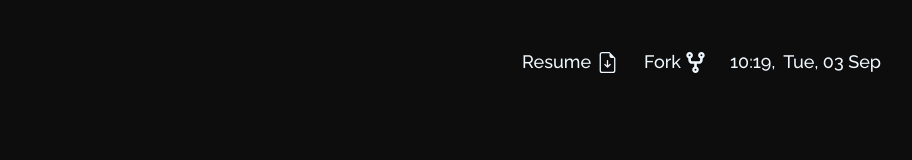
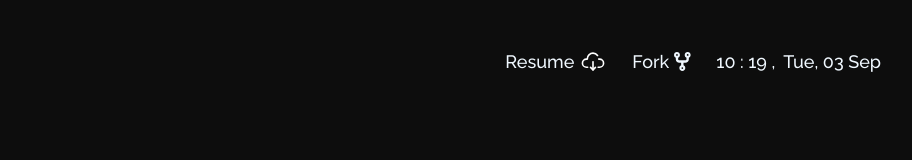
Before and after one commit to makersmecca/Portfolio, a React (Vite) app: page / in a window 1280 px wide. Shown: the top 160 px of the page, without its empty margins (271-1183 px from the left). Built offline with nearby package versions, Linux system fonts and the light colour scheme; a web font is replaced by a local one.

Commit message:
minor changes

```diff
--- a/src/Components/DateTime.jsx
+++ b/src/Components/DateTime.jsx
@@ -16,12 +16,12 @@ const DisplayDateTime = () => {
           <span>0{currentTime.getHours()}</span>
         ) : (
           <span>{currentTime.getHours()}</span>
-        )}
-        :
+        )}{" "}
+        <span>:</span>{" "}
         {currentTime.getMinutes() < 10 ? (
           <span>0{currentTime.getMinutes()}</span>
         ) : (
-          <span>{currentTime.getMinutes()},</span>
+          <span>{currentTime.getMinutes()} ,</span>
         )}
         <span className="px-2">
           {currentTime.toDateString().substring(0, 3)},{" "}
--- a/src/Components/DownloadResume.jsx
+++ b/src/Components/DownloadResume.jsx
@@ -10,6 +10,55 @@ const DownloadResume = () => {
         Resume
         <svg
           xmlns="http://www.w3.org/2000/svg"
+          x="0px"
+          y="0px"
+          width="30"
+          height="30"
+          viewBox="0 0 48 48"
+          className="ms-1 pt-0 me-1 pb-1"
+        >
+          <path
+            fill="none"
+            stroke="#fff"
+            strokeLinecap="round"
+            strokeLinejoin="round"
+            strokeMiterlimit="10"
+            strokeWidth="3"
+            d="M32.4,13.8c-1.9-2.6-5-4.3-8.4-4.3c-5.8,0-10.5,4.7-10.5,10.5v0.5H12c-4.1,0-7.5,3.4-7.5,7.5s3.4,7.5,7.5,7.5	h2.1"
+          ></path>
+          <path
+            fill="none"
+            stroke="#fff"
+            strokeLinecap="round"
+            strokeLinejoin="round"
+            strokeMiterlimit="10"
+            strokeWidth="3"
+            d="M33.5,35.5H36c4.1,0,7.5-3.4,7.5-7.5s-3.4-7.5-7.5-7.5h-1.5"
+          ></path>
+          <polyline
+            fill="none"
+            stroke="#fff"
+            strokeLinecap="round"
+            strokeLinejoin="round"
+            strokeMiterlimit="10"
+            strokeWidth="3"
+            points="28.5,35.8 24,40.3 19.5,35.8"
+          ></polyline>
+          <line
+            x1="24"
+            x2="24"
+            y1="25.3"
+            y2="40.3"
+            fill="none"
+            stroke="#fff"
+            strokeLinecap="round"
+            strokeLinejoin="round"
+            strokeMiterlimit="10"
+            strokeWidth="3"
+          ></line>
+        </svg>
+        {/* <svg
+          xmlns="http://www.w3.org/2000/svg"
           width="25"
           height="25"
           fill="currentColor"
@@ -18,7 +67,7 @@ const DownloadResume = () => {
         >
           <path d="M8.5 6.5a.5.5 0 0 0-1 0v3.793L6.354 9.146a.5.5 0 1 0-.708.708l2 2a.5.5 0 0 0 .708 0l2-2a.5.5 0 0 0-.708-.708L8.5 10.293z" />
           <path d="M14 14V4.5L9.5 0H4a2 2 0 0 0-2 2v12a2 2 0 0 0 2 2h8a2 2 0 0 0 2-2M9.5 3A1.5 1.5 0 0 0 11 4.5h2V14a1 1 0 0 1-1 1H4a1 1 0 0 1-1-1V2a1 1 0 0 1 1-1h5.5z" />
-        </svg>
+        </svg> */}
       </a>
     </div>
   );
--- a/src/Components/ForkGithub.jsx
+++ b/src/Components/ForkGithub.jsx
@@ -10,8 +10,8 @@ const ForkGithub = () => {
         Fork
         <svg
           xmlns="http://www.w3.org/2000/svg"
-          width="25"
-          height="25"
+          width="23"
+          height="23"
           fill="currentColor"
           viewBox="0 0 350 512"
           className="sm:pt-1 pt-0 pb-1 sm:pb-0 me-1"
```
